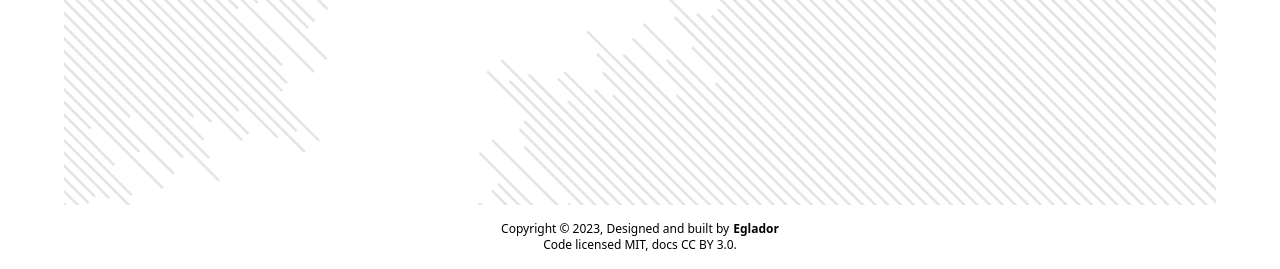
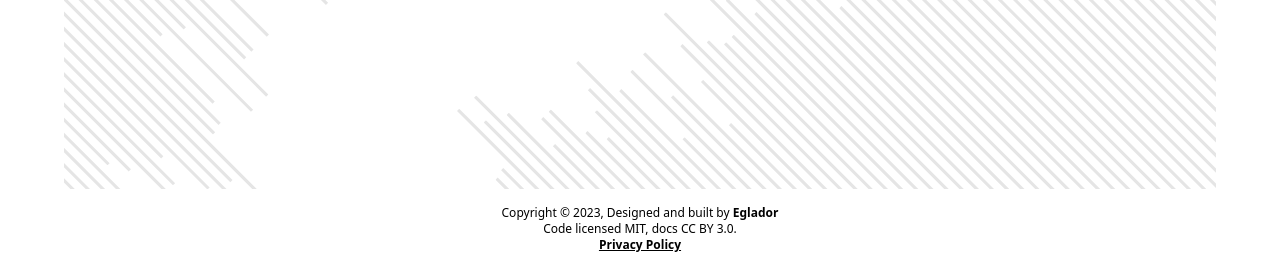
Before and after one commit to eglador/eglador.github.io, a website: page index.html in a window 1280 px wide. Shown: the part 531-800 px from the top of the page. Drawn offline with Linux system fonts and the light colour scheme.

Commit message:
Update, index

```diff
--- a/index.html
+++ b/index.html
@@ -44,29 +44,32 @@
 </head>
 
 <body class="h-screen">
-    <main class="w-full h-full border-[2rem] border-b-[4rem] sm:border-[4rem] border-solid border-white
-        before:content-['*']
-        before:relative before:block
-        before:w-full before:h-full
+
+    <main class="relative w-full h-full p-8 sm:p-16
+        after:content-[''] after:fixed after:top-0 after:left-0 after:w-full after:h-full after:block after:border-[2rem] after:border-b-[4rem] after:sm:border-[4rem] after:border-solid after:border-white
+        before:content-[''] before:fixed before:top-0 before:left-0 before:block before:w-full before:h-full
         before:bg-no-repeat before:bg-cover before:bg-center before:opacity-10
-        before:bg-[url('/images/pattern/pattern.svg')]">
-        <div
-            class="absolute top-16 left-16 z-50 w-[calc(100%-8rem)] h-[calc(100%-8rem)] flex justify-center items-center">
+        before:bg-[url('../images/pattern/pattern.svg')]">
+
+        <div class="absolute top-16 left-16 z-50 w-[calc(100%-8rem)] h-[calc(100%-8rem)] flex justify-center items-center">
             <div class="w-64 h-64 relative">
                 <img src="images/logo/logo.svg" class="w-full" alt="Eglador">
             </div>
         </div>
-        <div class="w-full relative left-0 right-0 inline-flex justify-center flex-wrap text-xs space-x-5">
-            <div class="text-center py-4">
-                <div class="inline-flex flex-wrap justify-center">
-                    <p class="mr-1">Copyright © 2023, Designed and built by </p>
-                    <a href="https://github.com/eglador" title="Eglador" target="_blank" rel="noopener nofollow"><b>
-                            Eglador</b></a>
-                </div>
-                <p>Code licensed MIT, docs CC BY 3.0.</p>
+
+    </main>
+
+    <footer class="fixed z-20 right-0 bottom-0 left-0 w-full bg-white">
+        <div class="flex flex-wrap flex-col items-center p-4 text-center text-xs">
+            <div>
+                <p class="inline">Copyright © 2023, Designed and built by </p>
+                <a class="inline" href="https://github.com/eglador" title="Eglador" target="_blank" rel="noopener nofollow"><b>Eglador</b></a>
             </div>
+            <p class="inline">Code licensed MIT, docs CC BY 3.0.</p>
+            <a class="inline font-bold underline" href="/privacy-policy" target="_blank" title="Eglador Privacy Policy">Privacy Policy</a>
         </div>
-    </main>
+    </footer>
+
 </body>
 
 </html>
--- a/style/app.css
+++ b/style/app.css
@@ -1,3 +1,10 @@
 @tailwind base;
 @tailwind components;
 @tailwind utilities;
+
+@layer base {
+    .text h1 {@apply text-2xl font-bold mb-5;}
+    .text h2 {@apply text-xl font-bold mb-5;}
+    .text h3 {@apply text-lg font-bold mb-5;}
+    .text p {@apply mb-5;}
+}
```
Also changed, not shown: style/app.min.css.
